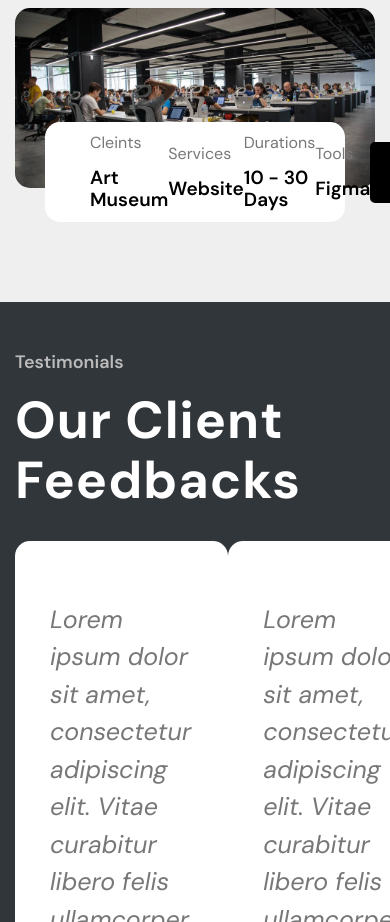
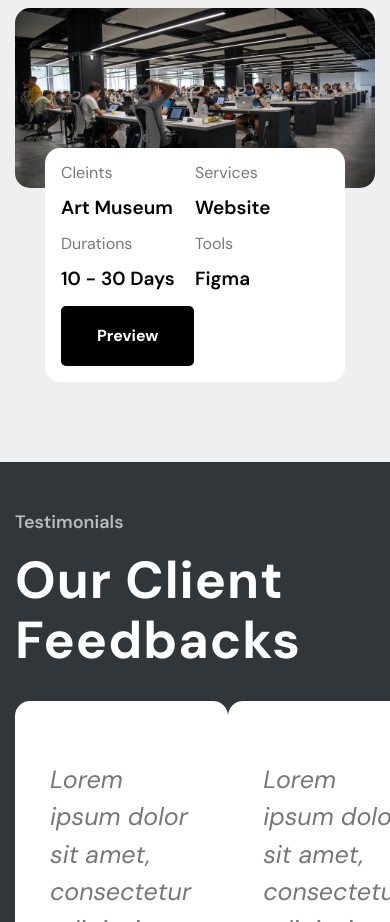
Before and after one commit to lvXuankg/project_mini_1, a plain HTML site: page index.html in a window 390 px wide. Shown: the part 8400-9322 px from the top of the page. Drawn offline with Linux system fonts and the light colour scheme; a web font is replaced by a local one.

Commit message:
update section nine

```diff
--- a/assets/css/style.css
+++ b/assets/css/style.css
@@ -828,7 +828,15 @@
     border-radius: 15px;
     align-items: center;
     padding: 0 45px;
+    flex-wrap: wrap;
 }
+.section-nine .inner-foot .box .inner-button{
+    display: inline-flex;
+}
+.section-nine .inner-foot .box .inner-box{
+    margin: 0 0.5rem;
+}
+
 .section-nine .inner-foot .inner-name{
     color: var(--color-text-3);
     margin-bottom: 15px;
@@ -836,6 +844,41 @@
 .section-nine .inner-foot .inner-desc{
     font-size: 19px;
     font-weight: 600;
+}
+.section-nine .inner-foot .box a{
+    display: block;
+}
+@media (max-width: 992px){
+    .section-nine .inner-foot .box{
+        height: auto;
+        padding: 1rem;
+    }
+    .section-nine .inner-foot .box .inner-box{
+        margin: 0 1rem;
+    }
+}
+@media (max-width: 768px){
+    .section-nine .inner-foot .box{
+        height: auto;
+        padding: 1rem;
+    }
+    .section-nine .inner-foot .box .inner-box{
+        width: 50% ;
+        margin: 0;
+        margin-bottom: 1rem;
+    }
+    .section-nine .inner-foot .box .inner-button{
+        width: 100%;
+        display: inline-flex;
+    }
+    .section-nine .inner-foot{
+        height: 200px;
+    }
+}
+@media (max-width: 576px){
+    .section-nine .inner-foot{
+        height: 220px;
+    }
 }
 /* End Section Nine  */
 /* Section Ten  */
--- a/index.html
+++ b/index.html
@@ -400,7 +400,10 @@
                         <div class="inner-name">Tools</div>
                         <div class="inner-desc">Figma</div>
                     </div>
-                    <a href="#" class="button4">Preview</a>
+                    <div class="inner-button">
+                        <a href="#" class="button4">Preview</a>
+                    </div>
+
                 </div>
             </div>
         </div>
```
